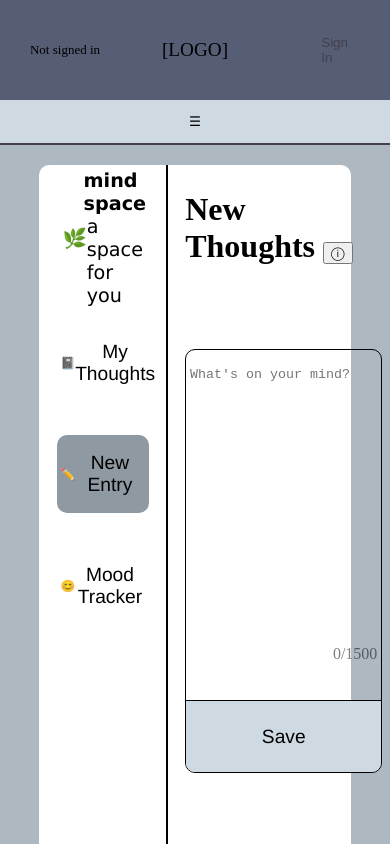
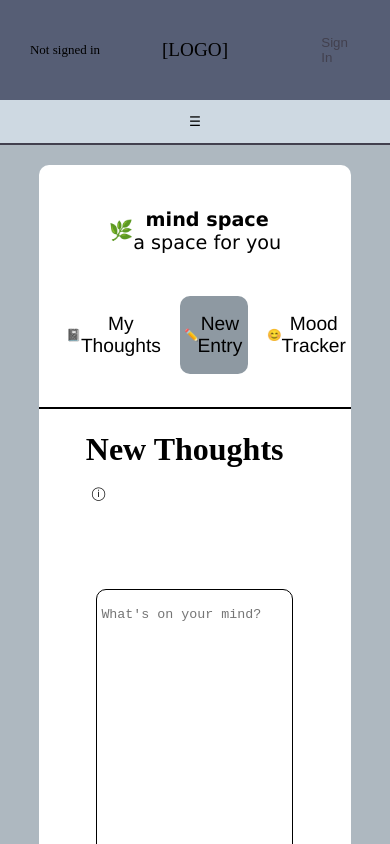
Before and after one commit to PutraDanialzul/hear-me-out, a Next.js app: page /express/add in a window 390 px wide. Shown: the top 844 px of the page. Built offline with nearby package versions, Linux system fonts and the light colour scheme; no server answers.

Commit message:
Add mobile responsive design and improve styling
Implement responsive layout for screens ≤700px with adjusted left sidebar width and borders. Update info button styling with proper font and background. Remove debug console.log. Adjust border styling (rightSide 1px→2px) and add layout centering.

```diff
--- a/components/expression/expression-info-style.module.css
+++ b/components/expression/expression-info-style.module.css
@@ -1,5 +1,8 @@
 .infoButton{
     cursor: pointer;
+    border: none;
+    font-family:'Franklin Gothic Medium', 'Arial Narrow', Arial, sans-serif;
+    background: none;
 }
 
 .infoButton::after{
--- a/components/expression/expression-list.tsx
+++ b/components/expression/expression-list.tsx
@@ -24,7 +24,6 @@ export default async function ExpressionList({sortOldestFirst, searchQuery, cont
     async function getExpressions():Promise<Expression[]>{
         const supabase = await createClient();
         const selection = await supabase.from("expression").select("created_at, text, id").ilike("text", `%${searchQuery}%`).order("created_at", {ascending: sortOldestFirst}).range(contentPerPage*(page-1), contentPerPage*(page-1)+contentPerPage-1);
-        console.log(new Date(selection.data[0]?.created_at).toLocaleString());
         return selection.data ?? [];
     }
     const expressions = await getExpressions();
--- a/components/expression/mind-space-left.tsx
+++ b/components/expression/mind-space-left.tsx
@@ -6,6 +6,7 @@ import { usePathname } from "next/navigation";
 
 export default function MindSpaceLeft(){
     const pathname = usePathname();
+    const matchSize = window.matchMedia("screen and (max-width: 700px)");
     return (
     <div className={styles.leftSide}>
         <div className={styles.iconContainer}>
--- a/components/expression/mind-space-style.module.css
+++ b/components/expression/mind-space-style.module.css
@@ -10,7 +10,6 @@
 
 .leftSide{
     width: 30%;
-    border-right: solid 1px black;
     padding: 1vw 2vh 1vw 2vh;
     display: flex;
     flex-direction: column;
@@ -20,6 +19,7 @@
     max-height: 20%;
     display: flex;
     flex-direction: row;
+    justify-content: center;
 }
 
 .iconContainer > * {
@@ -43,6 +43,7 @@
     align-items: center;
     align-content: center;
     margin-right: auto;
+    max-width: fit-content;
 }
 
 .linkGroup{
@@ -90,6 +91,31 @@
 
 .rightSide{
     width: 70%;
-    border-left: solid 1px black;
+    border-left: solid 2px black;
     padding: 1vw 2vh 1vw 2vh;
 }
+
+@media screen and (max-width: 700px){
+    .panel{
+        flex-direction: column;
+    }
+    .leftSide{
+        width: 90%;
+        padding: 3vh 5%;
+        border-bottom: solid 2px black;
+    }
+    .linkGroup{
+        flex-direction: row;
+    }
+    .linkContainer{
+        margin: 3vh 2vw 1vh 2vw;
+    }
+    .iconContainer{
+        margin: 2vh 1vw;
+    }
+    .rightSide{
+        border-left: none;
+        padding: 0;
+        margin: 0 auto;
+    }
+}
```
